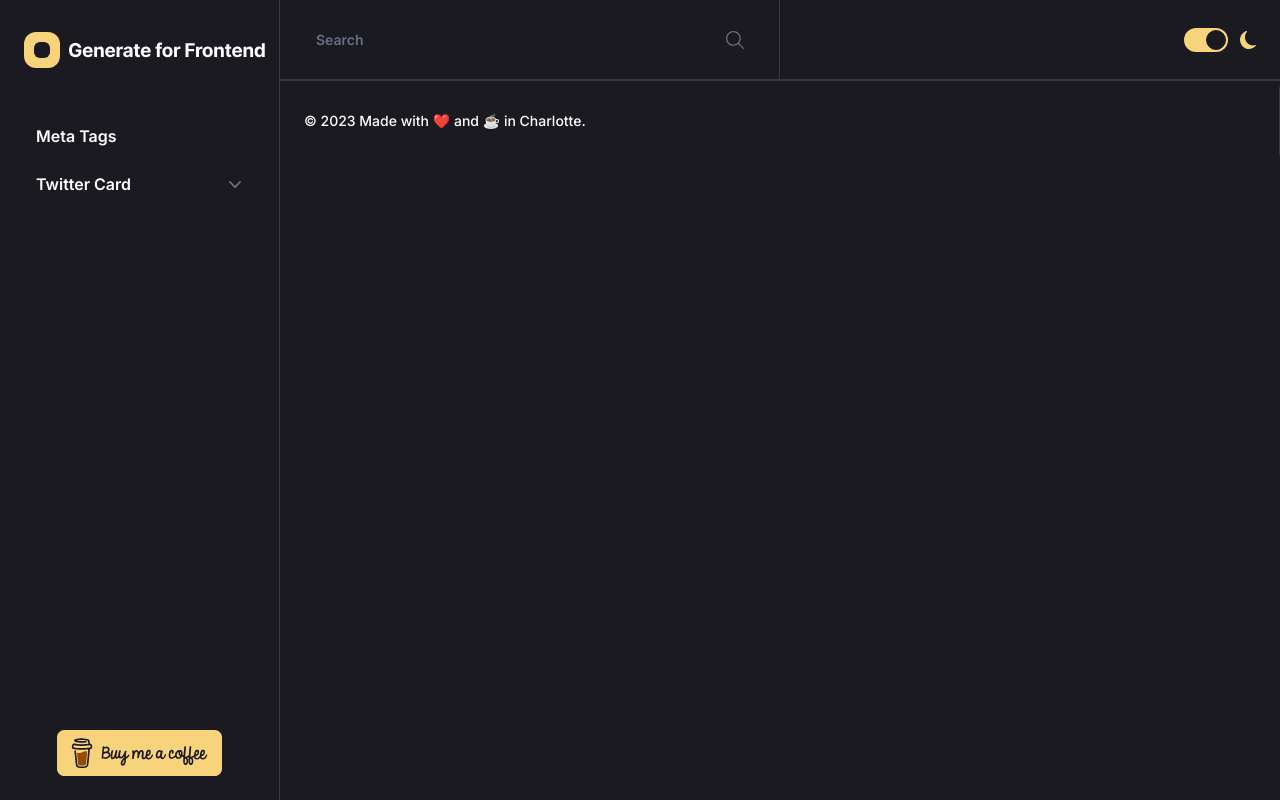
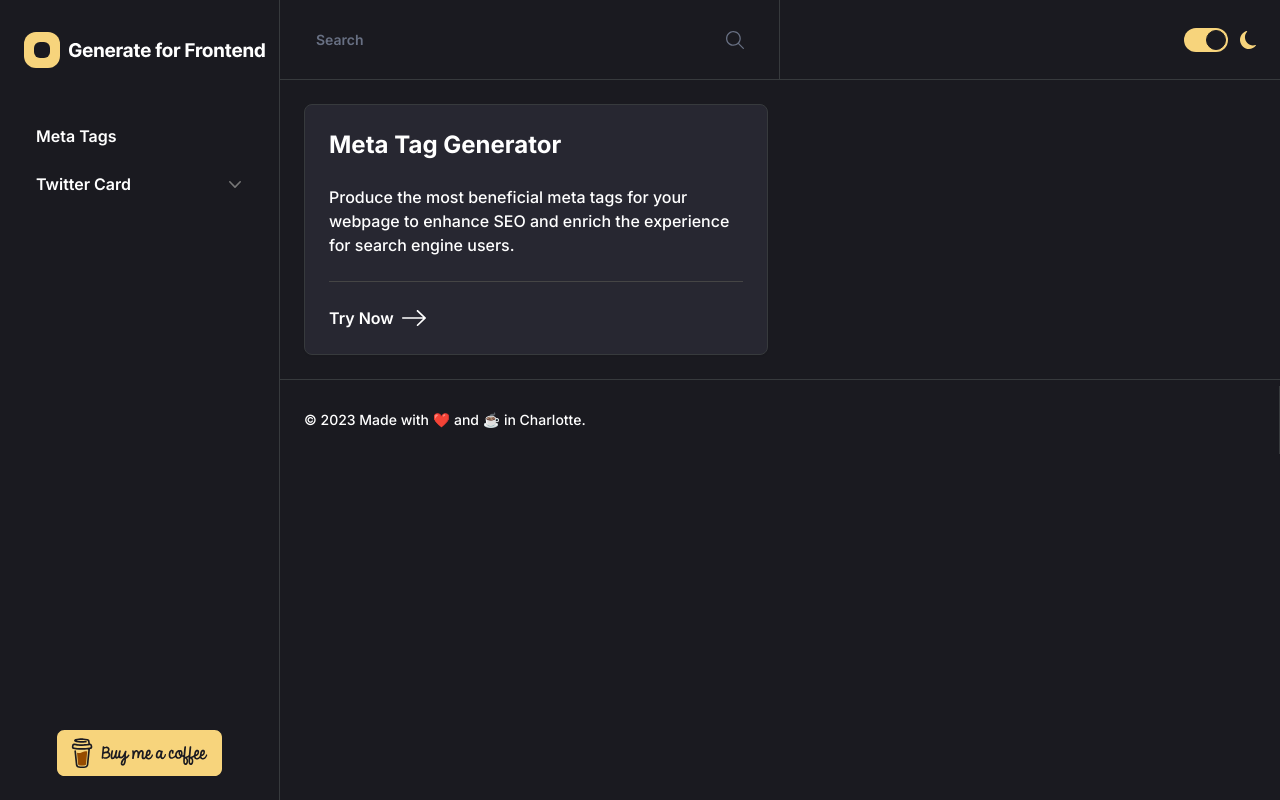
Before and after one commit to farukipekcom/generate-for-frontend, a Next.js app: page / in a window 1280 px wide. Built offline with nearby package versions, Linux system fonts and the light colour scheme.

Commit message:
feat: add homepage card

```diff
--- /dev/null
+++ b/app/components/card.tsx
@@ -0,0 +1,42 @@
+import React from "react";
+import Link from "next/link";
+interface Props {
+  title: string;
+  description: string;
+  link: string;
+}
+export default function Card(Props: Props) {
+  const { title, description, link } = Props;
+  return (
+    <div className=" flex  flex-col gap-y-6 rounded-lg border border-solid border-[#eaecf0] bg-[#ffffff] p-6 shadow-sm group-hover:bg-[#fafafa] dark:border-border dark:bg-[#272731] dark:group-hover:bg-[#22222c]">
+      <Link href={link}>
+        <h2 className="text-2xl font-bold text-primary dark:text-white">
+          {title}
+        </h2>
+      </Link>
+      <p className="text-base font-medium text-primary  dark:text-white">
+        {description}
+      </p>
+      <hr className="h-[1px]  border-solid border-[#dcdddf] dark:border-[#454545]" />
+      <Link
+        href={link}
+        className="flex w-max cursor-pointer items-center gap-x-2 text-base  font-semibold text-primary dark:text-white"
+      >
+        Try Now
+        <svg
+          width="24"
+          height="16"
+          viewBox="0 0 24 16"
+          fill="none"
+          xmlns="http://www.w3.org/2000/svg"
+          className="transition-all duration-300 ease-in-out group-hover:ml-2"
+        >
+          <path
+            d="M16.155 0.289782C16.0791 0.20379 15.985 0.133684 15.8787 0.0839322C15.7725 0.0341807 15.6564 0.00587564 15.538 0.000821537C15.4195 -0.00423257 15.3012 0.0140752 15.1906 0.0545777C15.0801 0.0950802 14.9797 0.156889 14.8958 0.236063C14.8119 0.315237 14.7465 0.410039 14.7036 0.514426C14.6607 0.618813 14.6413 0.730494 14.6466 0.842349C14.652 0.954204 14.682 1.06378 14.7347 1.16409C14.7874 1.2644 14.8616 1.35324 14.9527 1.42495L21.0871 7.22338H0.810714C0.59183 7.23435 0.385739 7.32416 0.234908 7.47432C0.0840779 7.62448 0 7.82354 0 8.03048C0 8.23743 0.0840779 8.43649 0.234908 8.58665C0.385739 8.73681 0.59183 8.82662 0.810714 8.83759H21.0871L14.9431 14.6292C14.7884 14.7821 14.7022 14.9854 14.7022 15.1968C14.7022 15.4082 14.7884 15.6115 14.9431 15.7644C15.0219 15.8391 15.1156 15.8983 15.2188 15.9388C15.322 15.9792 15.4326 16 15.5443 16C15.6559 16 15.7665 15.9792 15.8697 15.9388C15.9729 15.8983 16.0666 15.8391 16.1454 15.7644L23.7442 8.59012C23.8251 8.51662 23.8895 8.42847 23.9334 8.33094C23.9774 8.23342 24 8.12852 24 8.02254C24 7.91655 23.9774 7.81166 23.9334 7.71413C23.8895 7.61661 23.8251 7.52845 23.7442 7.45495L16.155 0.289782Z"
+            className="fill-primary dark:fill-white"
+          />
+        </svg>
+      </Link>
+    </div>
+  );
+}
--- a/app/page.tsx
+++ b/app/page.tsx
@@ -1,3 +1,16 @@
+import Card from "./components/card";
 export default function Home() {
-  return <main className=""></main>;
+  return (
+    <main className="p-6">
+      <div className=" flex flex-wrap gap-6">
+        <div className="group w-[calc(50%-12px)]">
+          <Card
+            title="Meta Tag Generator"
+            description="Produce the most beneficial meta tags for your webpage to enhance SEO and enrich the experience for search engine users."
+            link="/meta-tags"
+          />
+        </div>
+      </div>
+    </main>
+  );
 }
```
Also changed, not shown: public/right-arrow.svg (added).
